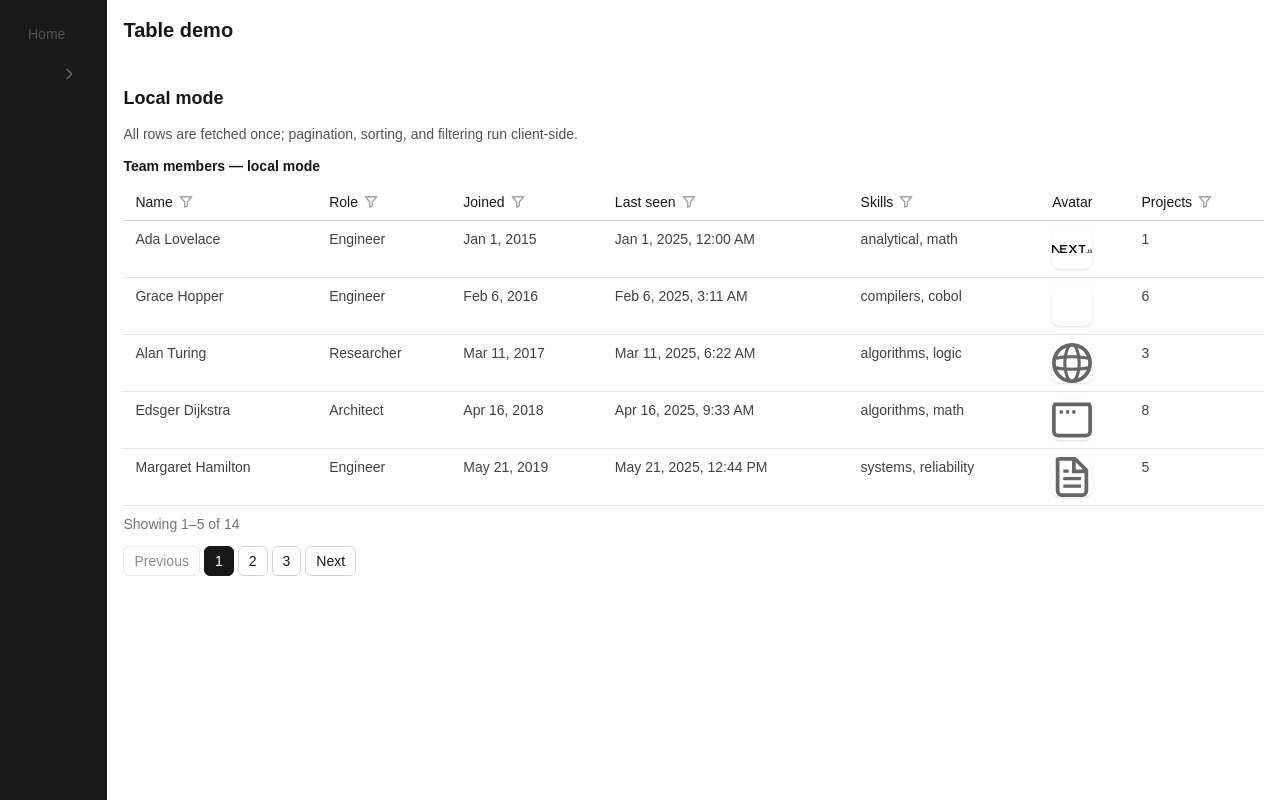
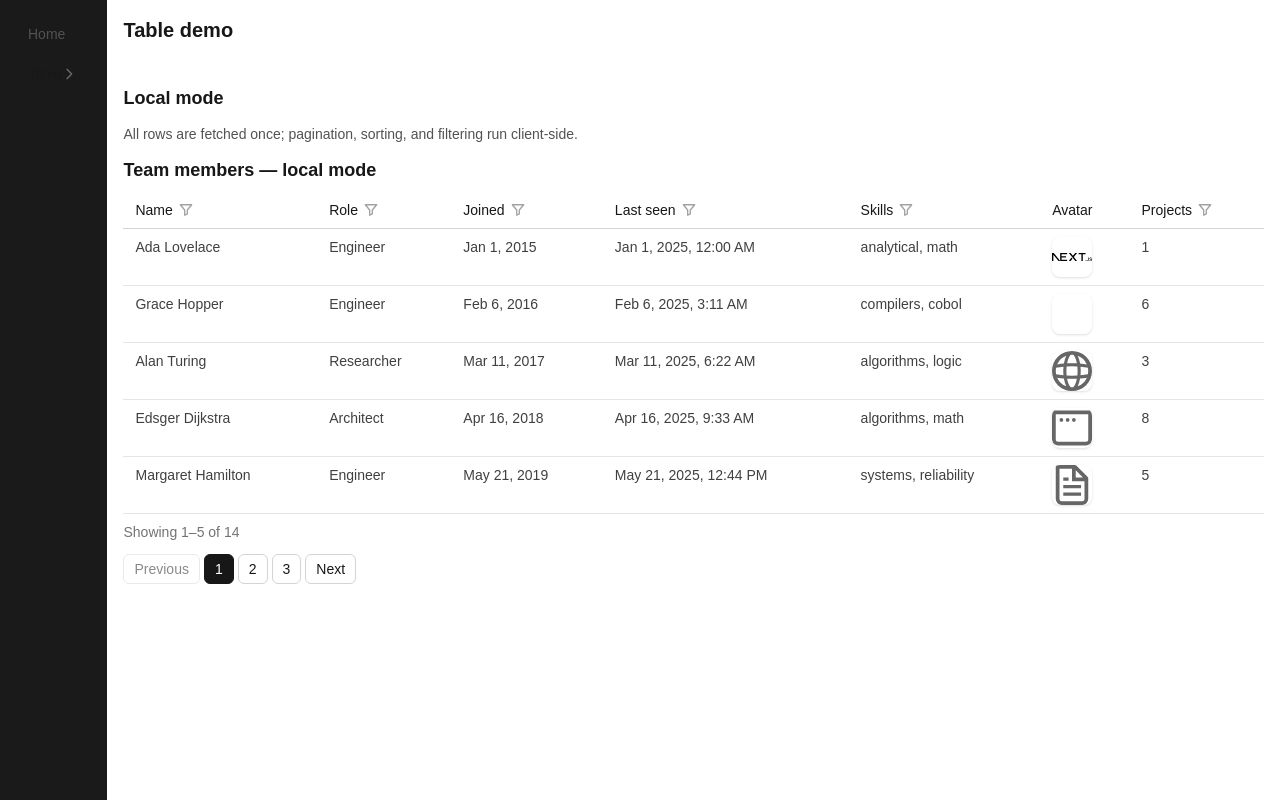
Before and after one commit to ShimaVaghei/nextjs-toolkit, a Next.js app: page /table/local in a window 1280 px wide. Built offline with nearby package versions, Linux system fonts and the light colour scheme.

Commit message:
Fix style

```diff
--- a/components/Table.tsx
+++ b/components/Table.tsx
@@ -743,7 +743,7 @@ export function Table<T>({
   return (
     <div>
       {config.caption || serverSide ? (
-        <div className="flex items-center justify-between pb-2 text-left text-sm font-semibold text-neutral-900 dark:text-neutral-100">
+        <div className="flex items-center justify-between pb-2 text-left text-lg font-semibold text-neutral-900 dark:text-neutral-100">
           {config.caption ? <span>{config.caption}</span> : null}
           {serverSide ? (
             <button
```
